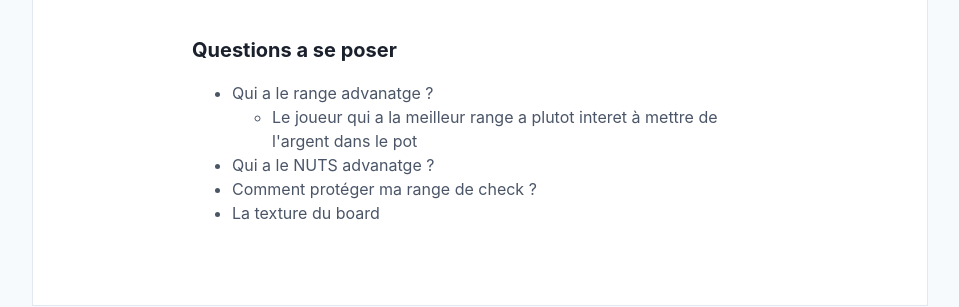
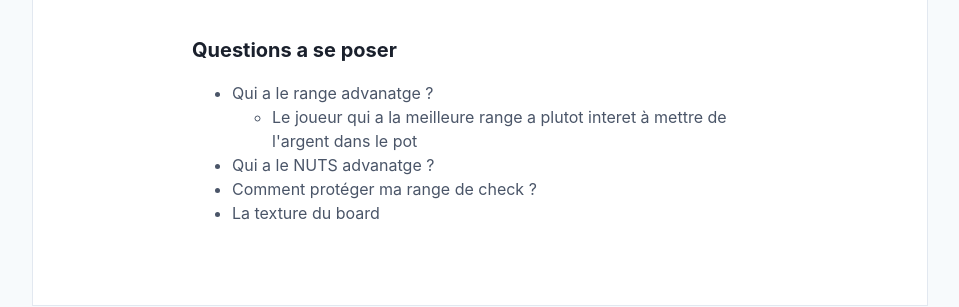
Before and after one commit to greglejeune/blog, a Jekyll site: the page built from _posts/2020-03-08-sizing.md, in a window 1280 px wide. Shown: the part 159-466 px from the top of the page, without its empty margins (160-1119 px from the left). Built offline with Jekyll 4.4.1, drawn with Linux system fonts in a browser that asks for light colours.

Commit message:
Update 2020-03-08-sizing.md

```diff
--- a/_posts/2020-03-08-sizing.md
+++ b/_posts/2020-03-08-sizing.md
@@ -10,7 +10,7 @@ categories: poker
   <ul>
     <li>Qui a le range advanatge ?</li>
     <ul>
-      <li>Le joueur qui a la meilleur range a plutot interet à mettre de l'argent dans le pot</li>
+      <li>Le joueur qui a la meilleure range a plutot interet à mettre de l'argent dans le pot</li>
     </ul>
     <li>Qui a le NUTS advanatge ?</li>
     <li>Comment protéger ma range de check ?</li>
```
